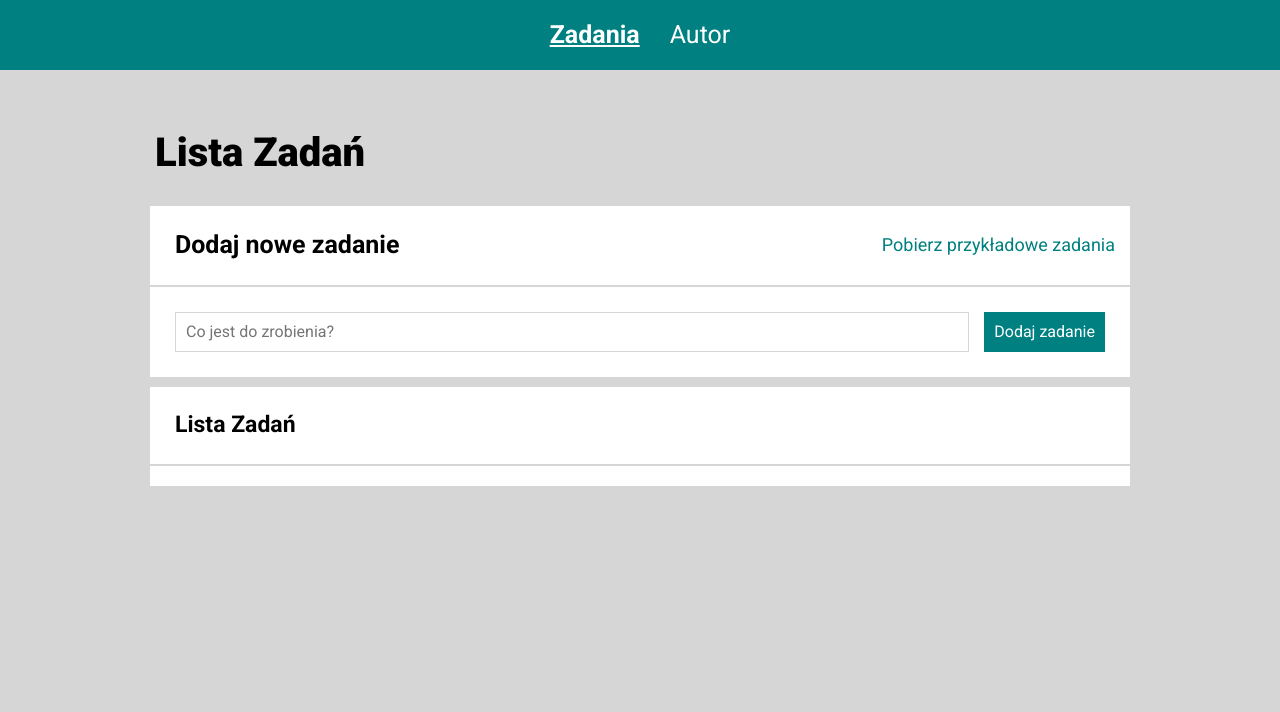
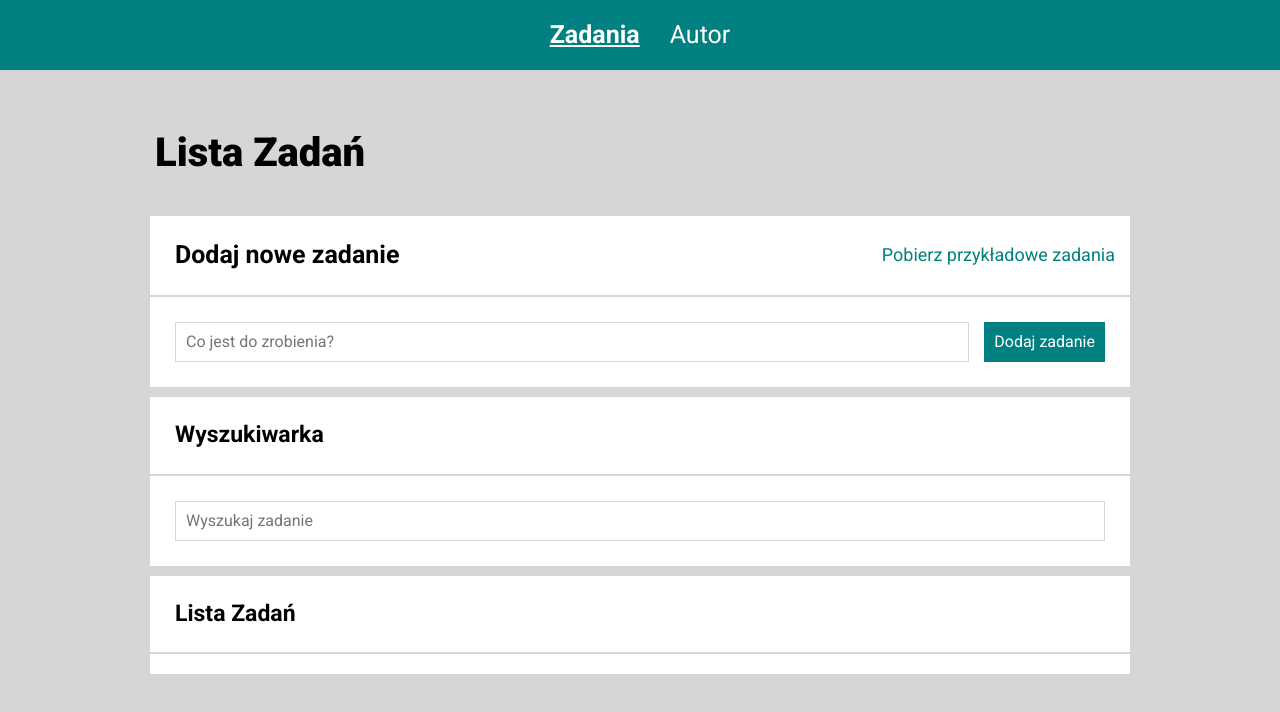
Before and after one commit to Siedemus/to-do-list-react, a React (Create React App) app: page /#/zadania in a window 1280 px wide. Shown: the top 712 px of the page. Built offline with nearby package versions, Linux system fonts and the light colour scheme.

Commit message:
add Search to app

```diff
--- a/src/App.js
+++ b/src/App.js
@@ -1,12 +1,16 @@
 import AuthorPage from "./features/author/AuthorPage";
 import Navigation from "./features/navigation/Navigation";
 import TasksPage from "./features/tasks/TasksPage/TasksPage";
+import TaskPage from "./features/tasks/TaskPage/TaskPage";
 import { HashRouter, Switch, Route, Redirect } from "react-router-dom";
 
 const App = () => (
   <HashRouter>
     <Navigation />
     <Switch>
+      <Route path="/zadania/:id">
+        <TaskPage />
+      </Route>
       <Route path="/zadania">
         <TasksPage />
       </Route>
--- a/src/common/Container/index.js
+++ b/src/common/Container/index.js
@@ -1,9 +1,10 @@
 import { StyledContainer } from "./styled";
 
-const Container = ({ subHeader, buttons }) => (
+const Container = ({ subHeader, buttons, body }) => (
   <StyledContainer>
     {subHeader}
     {buttons}
+    {body}
   </StyledContainer>
 );
 
--- a/src/common/Container/styled.js
+++ b/src/common/Container/styled.js
@@ -4,7 +4,6 @@ const StyledContainer = styled.div`
   display: grid;
   grid-template-columns: 1fr auto;
   background-color: ${({ theme }) => theme.colors.white};
-  border-top: 10px solid ${({ theme }) => theme.colors.grey};
   border-bottom: 2px solid ${({theme}) => theme.colors.grey};
 
   @media (max-width: ${({ theme }) => theme.breakpoints.mobile}px) {
--- a/src/common/Section/styled.js
+++ b/src/common/Section/styled.js
@@ -1,7 +1,7 @@
 import styled from "styled-components";
 
 const StyledSection = styled.section`
-  margin: auto 10px;
+  margin: 10px;
   background-color: ${({theme}) => theme.colors.white};
 `;
 
--- a/src/features/navigation/Navigation.js
+++ b/src/features/navigation/Navigation.js
@@ -4,7 +4,7 @@ const Navigation = () => (
   <StyledNav>
     <StyledUl>
       <StyledItem>
-        <StyledLink to="/zadania">Zadania</StyledLink>
+        <StyledLink exact to="/zadania">Zadania</StyledLink>
       </StyledItem>
       <StyledItem>
         <StyledLink to="/autor">Autor</StyledLink>
--- /dev/null
+++ b/src/features/tasks/TaskPage/TaskPage.js
@@ -0,0 +1,37 @@
+import { useSelector } from "react-redux";
+import Header from "../../../common/Header";
+import Section from "../../../common/Section";
+import SubHeader from "../../../common/SubHeader";
+import { useParams } from "react-router-dom";
+import { getTaskById } from "../tasksSlice";
+
+const TaskPage = () => {
+  const { id } = useParams();
+  const task = useSelector((state) => getTaskById(state, id));
+
+  return (
+    <>
+      <Header title={"Szczegóły zadania"} />
+      <Section
+        title={
+          <SubHeader
+            isMajor={true}
+            title={task ? task.content : "Nie znaleziono takiego zadania 🤯"}
+          />
+        }
+        body={
+          <SubHeader
+            extraContent={true}
+            title={
+              task
+                ? `Ukończono Zadanie: ${task.done ? "✅" : "❌"}`
+                : "Karamba! 💥"
+            }
+          />
+        }
+      />
+    </>
+  );
+};
+
+export default TaskPage;
--- /dev/null
+++ b/src/features/tasks/TasksPage/Search/index.js
@@ -0,0 +1,39 @@
+import Section from "../../../../common/Section";
+import SubHeader from "../../../../common/SubHeader";
+import { Wrapper, Input } from "./styled";
+import { useLocation, useHistory } from "react-router-dom";
+
+export const Search = () => {
+  const location = useLocation();
+  const history = useHistory();
+  const query = new URLSearchParams(location.search).get("szukaj");
+
+  const onInputChange = ({ target }) => {
+    const searchParams = new URLSearchParams(location.search);
+
+    if (target.value.trim() === "") {
+      searchParams.delete("szukaj");
+    } else {
+      searchParams.set("szukaj", target.value);
+    }
+
+    history.push(`${location.pathname}?${searchParams.toString()}`);
+  };
+
+  return (
+    <Section
+      title={
+        <SubHeader title={"Wyszukiwarka"} extraContent={true} isMajor={true} />
+      }
+      body={
+        <Wrapper>
+          <Input
+            placeholder="Wyszukaj zadanie"
+            value={query || ""}
+            onChange={(e) => onInputChange(e)}
+          />
+        </Wrapper>
+      }
+    />
+  );
+};
--- /dev/null
+++ b/src/features/tasks/TasksPage/Search/styled.js
@@ -0,0 +1,15 @@
+import styled from "styled-components";
+
+const Wrapper = styled.div`
+  display: grid;
+  grid-template-columns: 1fr;
+  padding: 25px;
+`;
+
+const Input = styled.input`
+  padding: 10px;
+  border: 1px solid ${({ theme }) => theme.colors.grey};
+  flex-grow: 1;
+`;
+
+export { Wrapper, Input };
--- a/src/features/tasks/TasksPage/TasksList/index.js
+++ b/src/features/tasks/TasksPage/TasksList/index.js
@@ -1,14 +1,19 @@
 import { useSelector, useDispatch } from "react-redux";
-import { Button, Content, Item, List } from "./styled";
+import { Button, Content, Item, List, StyledLink } from "./styled";
 import {
   toggleTaskDone,
   removeTask,
   selectTasks,
   selectHideDone,
+  selectTasksByQuery,
 } from "../../tasksSlice";
+import { useLocation } from "react-router-dom";
 
 const TasksList = () => {
-  const tasks = useSelector(selectTasks);
+  const location = useLocation();
+  const query = new URLSearchParams(location.search).get("szukaj");
+
+  const tasks = useSelector((state) => selectTasksByQuery(state, query));
   const hideDone = useSelector(selectHideDone);
 
   const dispatch = useDispatch();
@@ -20,7 +25,9 @@ const TasksList = () => {
           <Button onClick={() => dispatch(toggleTaskDone(task.id))} done>
             {task.done ? "✔" : ""}
           </Button>
-          <Content done={task.done}>{task.content}</Content>
+          <Content done={task.done}>
+            <StyledLink to={`/zadania/${task.id}`}>{task.content}</StyledLink>
+          </Content>
           <Button onClick={() => dispatch(removeTask(task.id))} remove>
             🗑
           </Button>
--- a/src/features/tasks/TasksPage/TasksList/styled.js
+++ b/src/features/tasks/TasksPage/TasksList/styled.js
@@ -1,4 +1,15 @@
 import styled, { css } from "styled-components";
+import { Link } from "react-router-dom";
+
+const StyledLink = styled(Link)`
+  text-decoration: none;
+  cursor: pointer;
+  color: black;
+
+  &:hover {
+    text-decoration: underline;
+  }
+`;
 
 const List = styled.ul`
   background-color: ${({ theme }) => theme.colors.white};
@@ -61,4 +72,4 @@ const Content = styled.p`
     `}
 `;
 
-export { List, Item, Button, Content };
+export { List, Item, Button, Content, StyledLink };
--- a/src/features/tasks/TasksPage/TasksPage.js
+++ b/src/features/tasks/TasksPage/TasksPage.js
@@ -6,6 +6,7 @@ import Form from "./Form";
 import Buttons from "./Buttons";
 import TasksList from "./TasksList";
 import FetchButton from "./FetchButton";
+import { Search } from "./Search";
 
 const TasksPage = () => {
   return (
@@ -22,6 +23,7 @@ const TasksPage = () => {
         }
         body={<Form />}
       />
+      <Search />
       <Section
         body={
           <Container
--- a/src/features/tasks/tasksSlice.js
+++ b/src/features/tasks/tasksSlice.js
@@ -31,14 +31,14 @@ const tasksSlice = createSlice({
       tasks.splice(index, 1);
     },
     fetchExampleTasks: (state) => {
-      state.loadingStatus = "loading"
+      state.loadingStatus = "loading";
     },
     setTasks: (state, { payload: tasks }) => {
       state.tasks = tasks;
-      state.loadingStatus = ""
+      state.loadingStatus = "";
     },
     setError: (state) => {
-      state.loadingStatus = "error"
+      state.loadingStatus = "error";
     },
   },
 });
@@ -58,9 +58,25 @@ export const selectTasksState = (state) => state.tasks;
 
 export const selectTasks = (state) => selectTasksState(state).tasks;
 export const selectHideDone = (state) => selectTasksState(state).hideDone;
-export const selectLoadingStatus = (state) => selectTasksState(state).loadingStatus;
+export const selectLoadingStatus = (state) =>
+  selectTasksState(state).loadingStatus;
 export const selectAreTasksEmpty = (state) => selectTasks(state).length === 0;
 export const selectIsEveryTaskDone = (state) =>
   selectTasks(state).every(({ done }) => done);
 
+export const getTaskById = (state, taskId) =>
+  selectTasks(state).find(({ id }) => id === taskId);
+
+export const selectTasksByQuery = (state, query) => {
+  const tasks = selectTasks(state);
+
+  if (!query || query.trim() === "") {
+    return tasks;
+  }
+
+  return tasks.filter(({ content }) =>
+    content.toUpperCase().includes(query.trim().toUpperCase())
+  );
+};
+
 export default tasksSlice.reducer;
```
